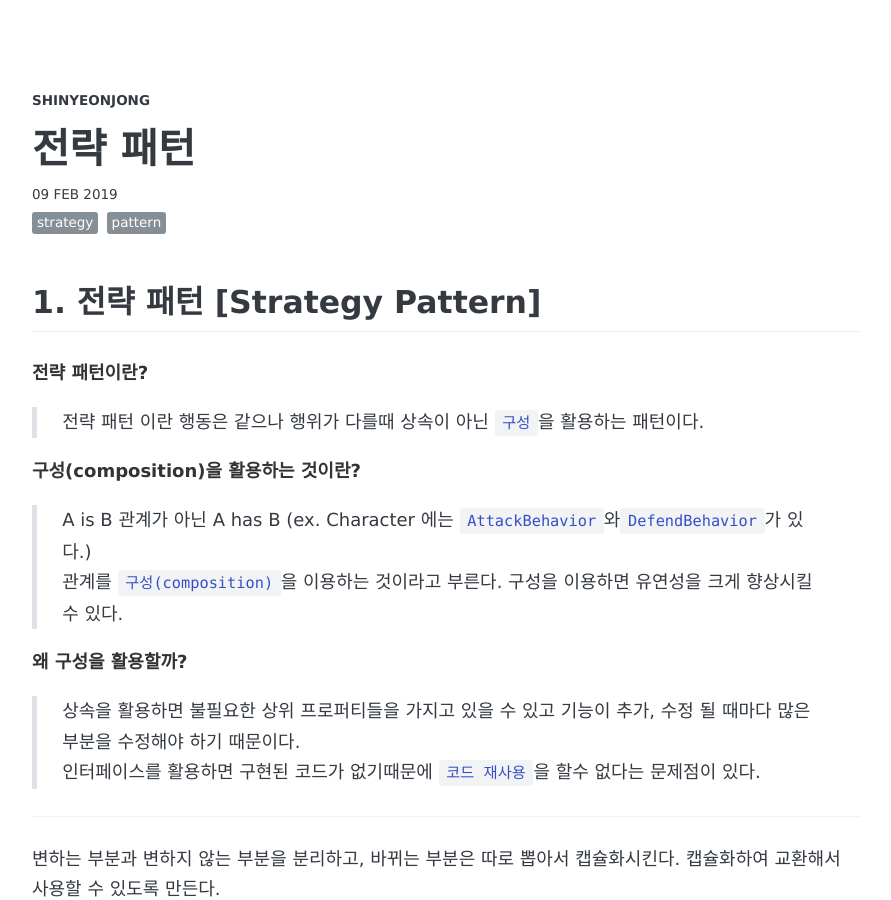
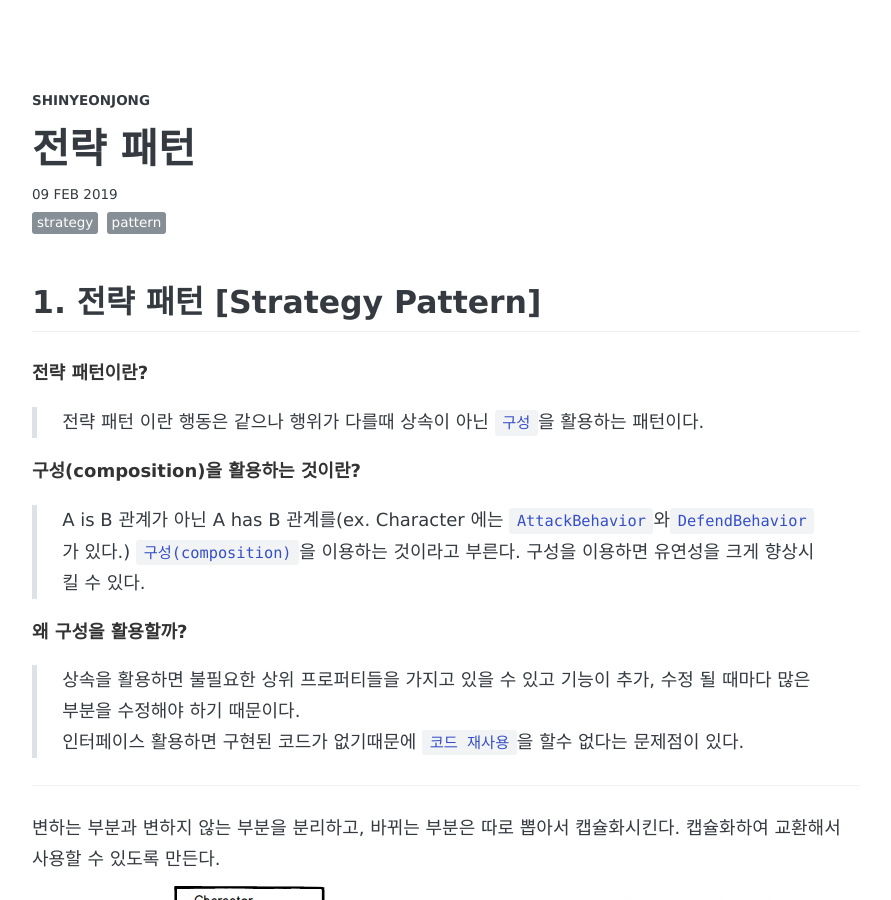
Before and after one commit to shinyeonjong/shin.github.io, a Jekyll site: the page built from _posts/2019-02-09-strategy-pattern.md, in a window 1280 px wide and 900 px high. Shown: the whole window, without its empty margins (194-1085 px from the left). Built offline with Jekyll 4.4.1, drawn with Linux system fonts in a browser that asks for light colours; some web fonts are replaced; comment, search, counter and statistics services are not loaded.

Commit message:
전략패턴 수정

````diff
--- a/_posts/2019-02-09-strategy-pattern.md
+++ b/_posts/2019-02-09-strategy-pattern.md
@@ -13,13 +13,12 @@ share: true
 > 전략 패턴 이란 행동은 같으나 행위가 다를때 상속이 아닌 ```구성```을 활용하는 패턴이다.
 
 **구성(composition)을 활용하는 것이란?**
-> A is B 관계가 아닌 A has B (ex. Character 에는 ```AttackBehavior```와```DefendBehavior```가 있다.)
-관계를 ```구성(composition)```을 이용하는 것이라고 부른다.
+> A is B 관계가 아닌 A has B 관계를(ex. Character 에는 ```AttackBehavior```와```DefendBehavior```가 있다.) ```구성(composition)```을 이용하는 것이라고 부른다.
 구성을 이용하면 유연성을 크게 향상시킬 수 있다.
 
 **왜 구성을 활용할까?**
 >상속을 활용하면 불필요한 상위 프로퍼티들을 가지고 있을 수 있고 기능이 추가, 수정 될 때마다 많은 부분을 수정해야 하기 때문이다.
-인터페이스를 활용하면 구현된 코드가 없기때문에 ```코드 재사용```을 할수 없다는 문제점이 있다.
+인터페이스 활용하면 구현된 코드가 없기때문에 ```코드 재사용```을 할수 없다는 문제점이 있다.
 
 ---
 변하는 부분과 변하지 않는 부분을 분리하고, 바뀌는 부분은 따로 뽑아서 캡슐화시킨다. 캡슐화하여 교환해서 사용할 수 있도록 만든다.
````
